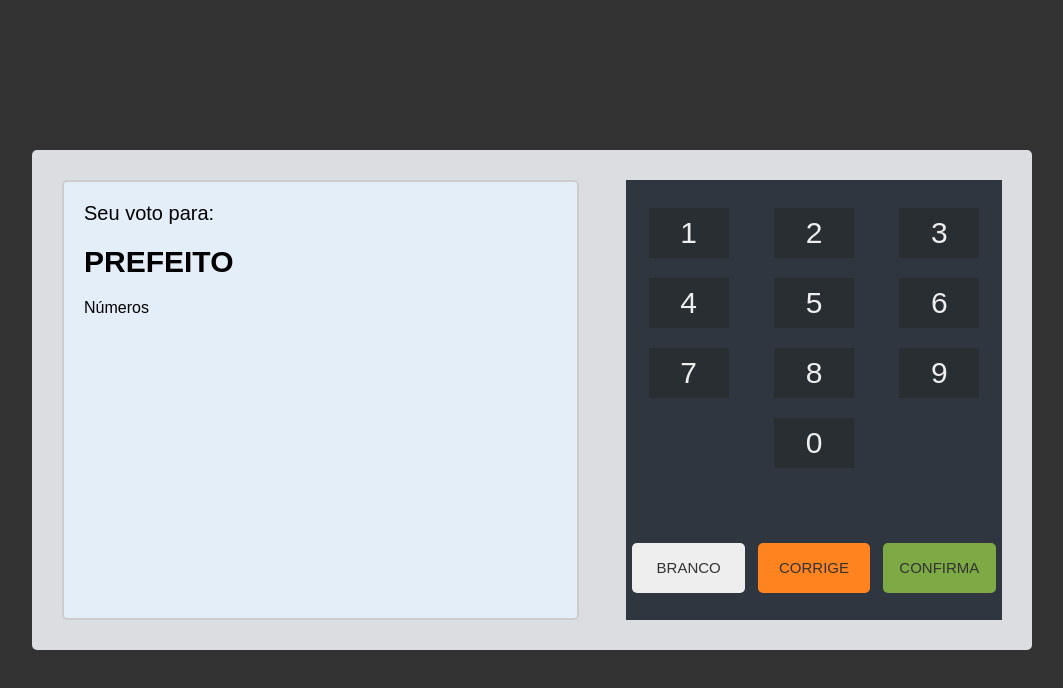
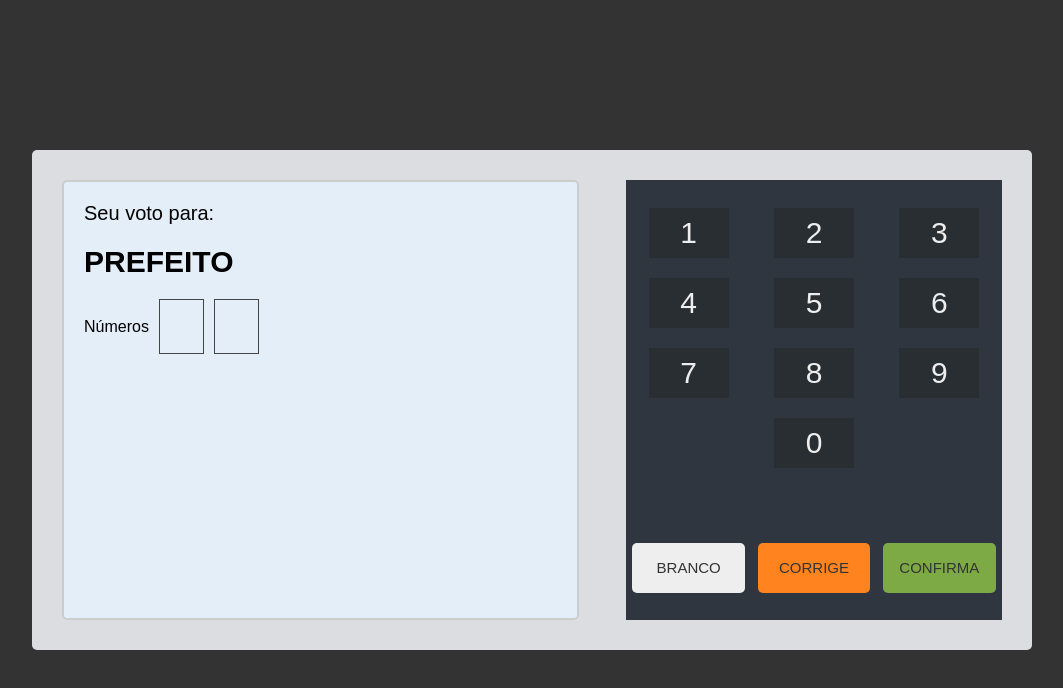
Before and after one commit to JrzenonDev/voting-machine, a Vue app: page / in a window 1280 px wide. Shown: the top 688 px of the page, without its empty margins (108-1171 px from the left). Built offline with nearby package versions, Linux system fonts and the light colour scheme.

Commit message:
chore: adjuste style component

```diff
--- a/src/components/Tela.vue
+++ b/src/components/Tela.vue
@@ -66,4 +66,20 @@
     margin: 20px 0;
     text-transform: uppercase;
   }
+
+  .urna-tela-voto-numeros {
+    display: flex;
+    align-items: center;
+  }
+
+  .urna-tela-voto-numero {
+    width: 45px;
+    height: 55px;
+    border: 1px solid var(--dark-border-color );
+    margin-left: 10px;
+    display: flex;
+    justify-content: center;
+    align-items: center;
+    font-size: 30px;
+  }
 </style>
```
